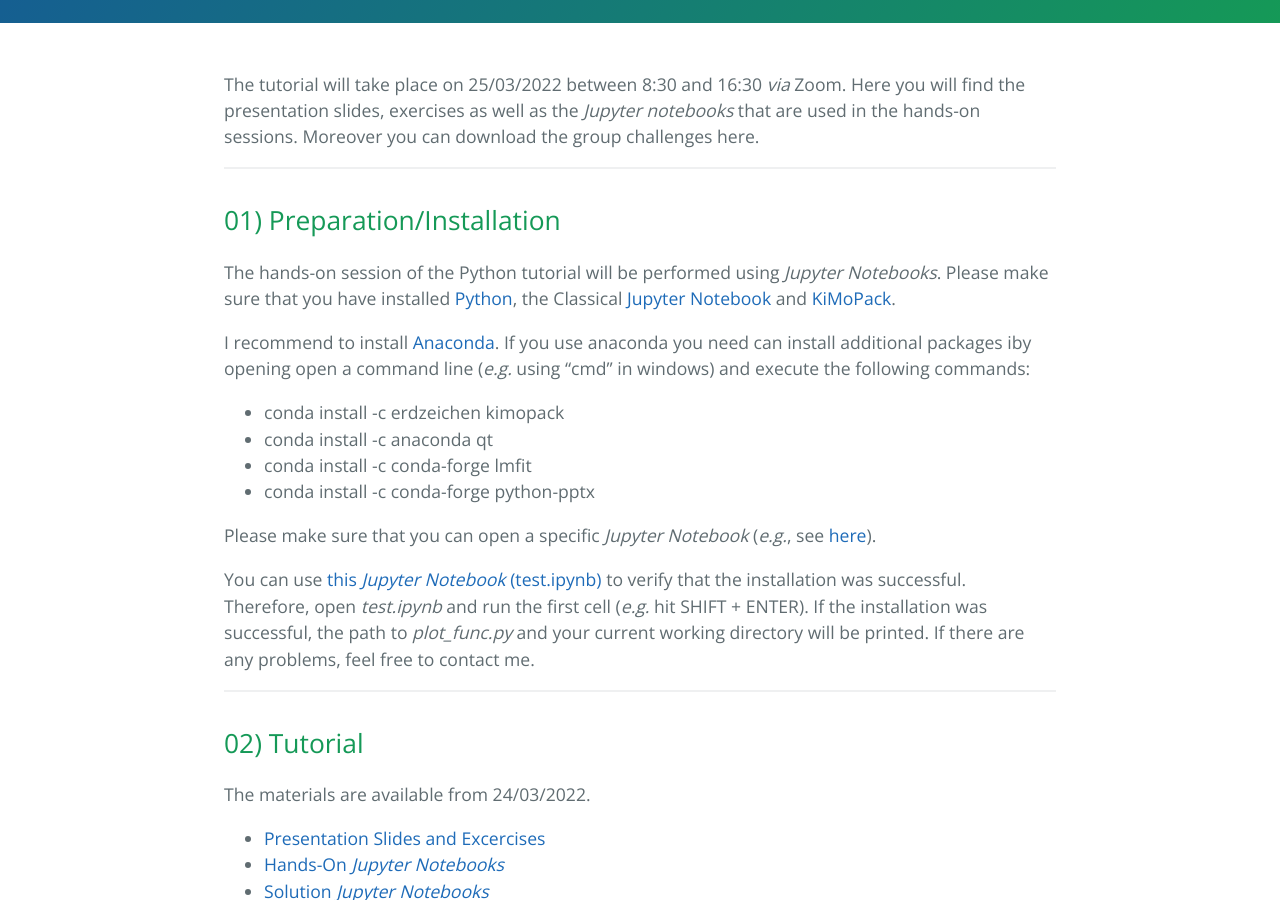
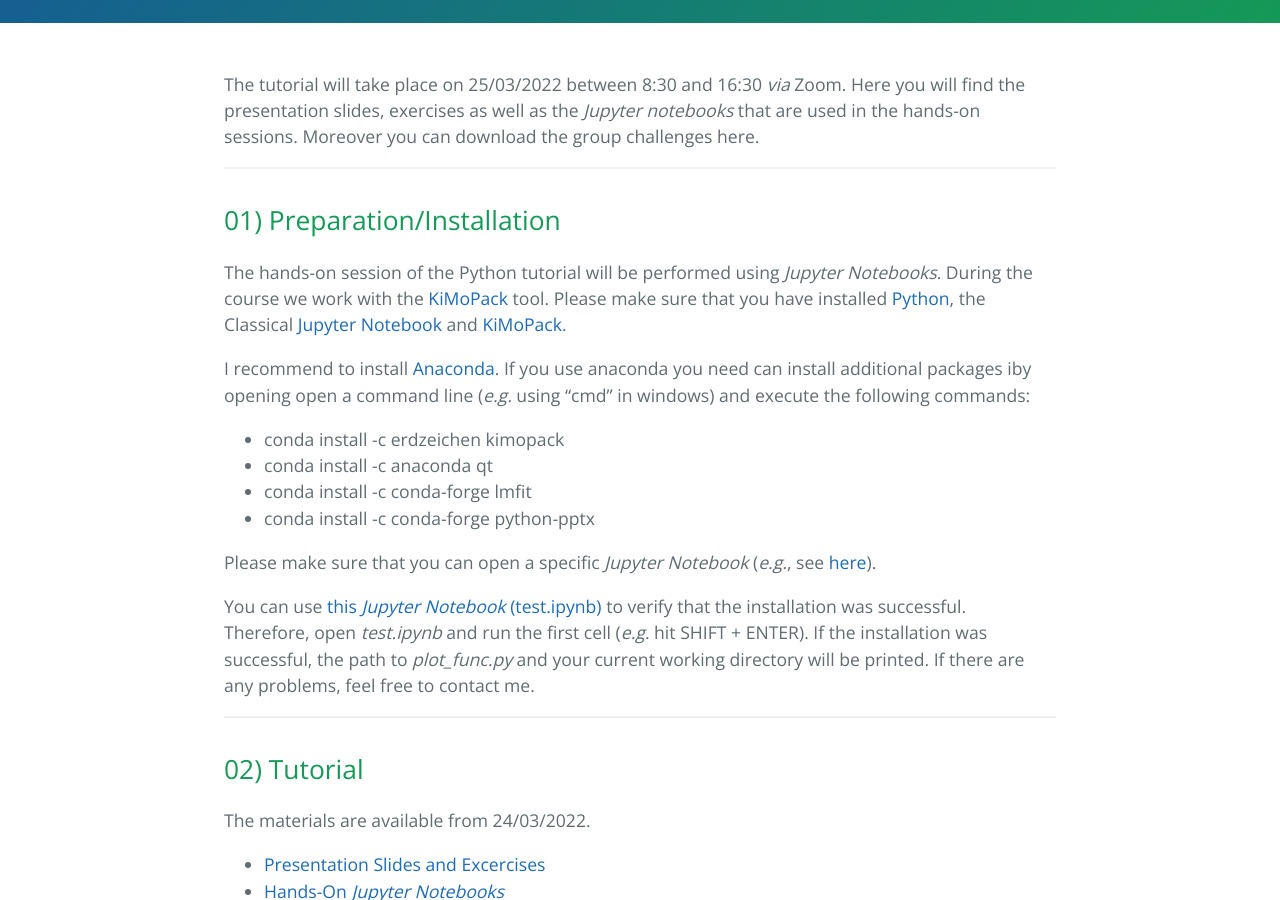
Before and after one commit to carolin-m/carolin-m.github.io, a Jekyll site: the page built from KiMoPack_tutorial.md, in a window 1280 px wide and 900 px high, scrolled down 350 px. Built offline with Jekyll 4.4.1, drawn with Linux system fonts in a browser that asks for light colours.

Commit message:
Update KiMoPack_tutorial.md

```diff
--- a/KiMoPack_tutorial.md
+++ b/KiMoPack_tutorial.md
@@ -11,7 +11,7 @@ The tutorial will take place on 25/03/2022 between 8:30 and 16:30 *via* Zoom. He
 _____
 ## 01) Preparation/Installation
 
-The hands-on session of the Python tutorial will be performed using *Jupyter Notebooks*. Please make sure that you have installed [Python](https://www.python.org/), the Classical [Jupyter Notebook](https://jupyter.org/install) and [KiMoPack](https://pypi.org/project/KiMoPack/).
+The hands-on session of the Python tutorial will be performed using *Jupyter Notebooks*. During the course we work with the [KiMoPack](https://pypi.org/project/KiMoPack/) tool. Please make sure that you have installed [Python](https://www.python.org/), the Classical [Jupyter Notebook](https://jupyter.org/install) and [KiMoPack](https://pypi.org/project/KiMoPack/).
 <br>
 
 I recommend to install [Anaconda](https://www.anaconda.com/products/individual). If you use anaconda you need can install additional packages iby opening open a command line (*e.g.* using “cmd” in windows) and execute the following commands:
```
